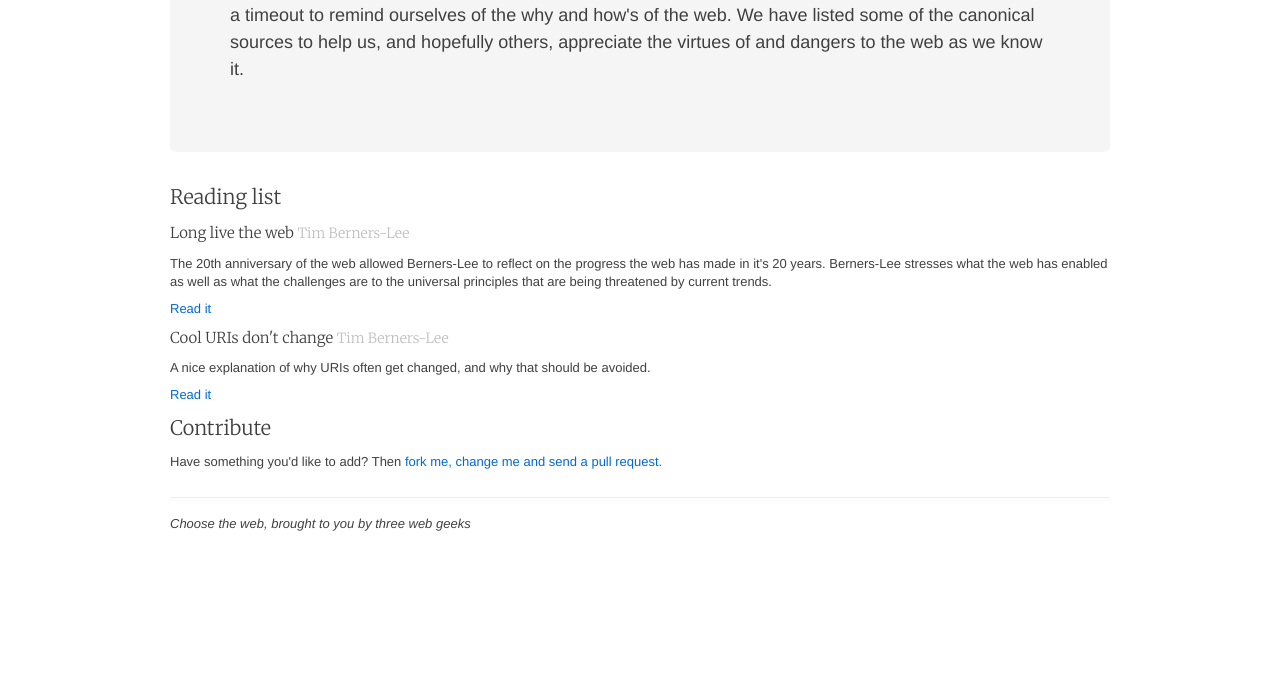
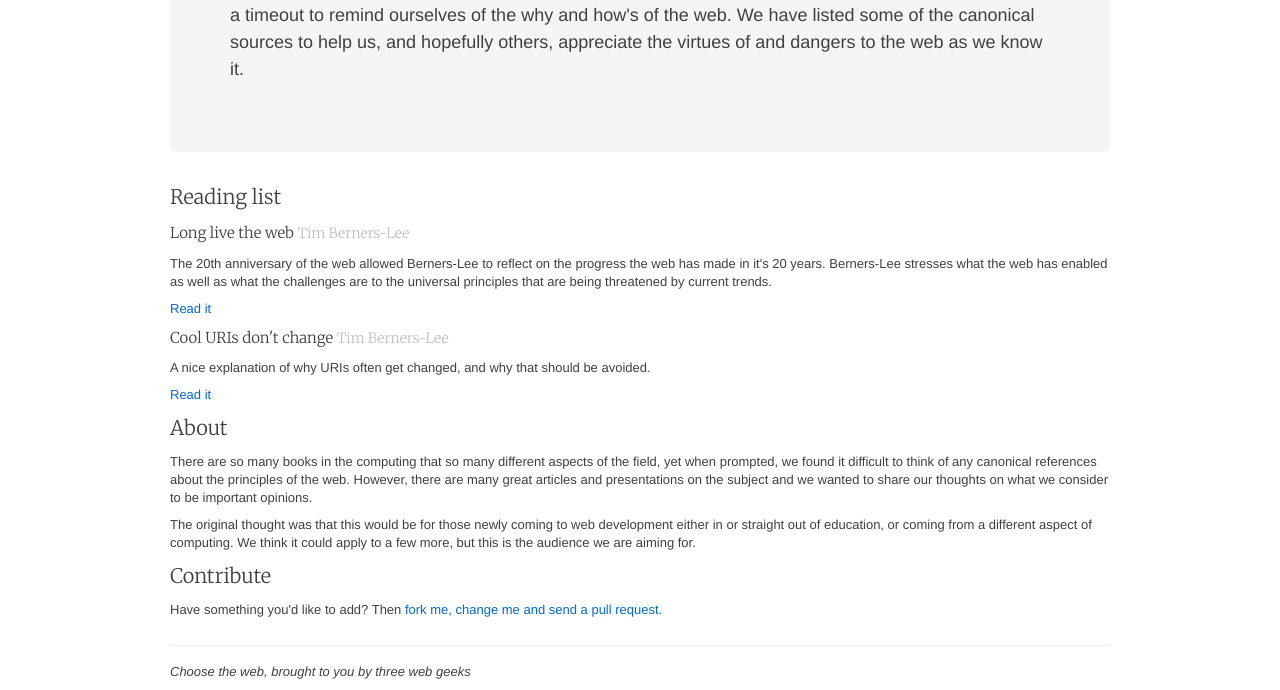
Before and after one commit to robb1e/choosetheweb.org, a plain HTML site: page index.html in a window 1280 px wide. Shown: the part 225-915 px from the top of the page. Before the commit the page ends 800 px from the top, so only its background shows below. Drawn offline with Linux system fonts and the light colour scheme.

Commit message:
add about and analytics

```diff
--- a/index.html
+++ b/index.html
@@ -24,7 +24,7 @@
 
     <div class="container">
 
-      <div class="hero-unit" id="about">
+      <div class="hero-unit">
         <h1>Helping to spread the web</h1>
         <p>We use the web all the time we could be in danger of taking it for granted. We thought we should take a timeout to remind ourselves of the why and how&#39;s of the web. We have listed some of the canonical sources to help us, and hopefully others, appreciate the virtues of and dangers to the web as we know it.</p>
       </div>
@@ -45,6 +45,14 @@
         </div>
       </div>
 
+	  <div class="row" id="about">
+		<div class="span16">
+			<h2>About</h2>
+			<p>There are so many books in the computing that so many different aspects of the field, yet when prompted, we found it difficult to think of any canonical references about the principles of the web.  However, there are many great articles and presentations on the subject and we wanted to share our thoughts on what we consider to be important opinions.</p>
+			<p>The original thought was that this would be for those newly coming to web development either in or straight out of education, or coming from a different aspect of computing.  We think it could apply to a few more, but this is the audience we are aiming for.</p>
+		</div>
+	  </div>
+
 	  <div class="row" id="contribute">
 		<div class="span16">
 			<h2>Contribute</h2>
@@ -58,5 +66,19 @@
 
     </div>
 
+	<script type="text/javascript">
+
+	  var _gaq = _gaq || [];
+	  _gaq.push(['_setAccount', 'UA-27168841-1']);
+	  _gaq.push(['_trackPageview']);
+
+	  (function() {
+	    var ga = document.createElement('script'); ga.type = 'text/javascript'; ga.async = true;
+	    ga.src = ('https:' == document.location.protocol ? 'https://ssl' : 'http://www') + '.google-analytics.com/ga.js';
+	    var s = document.getElementsByTagName('script')[0]; s.parentNode.insertBefore(ga, s);
+	  })();
+
+	</script>
+
   </body>
 </html>
```
